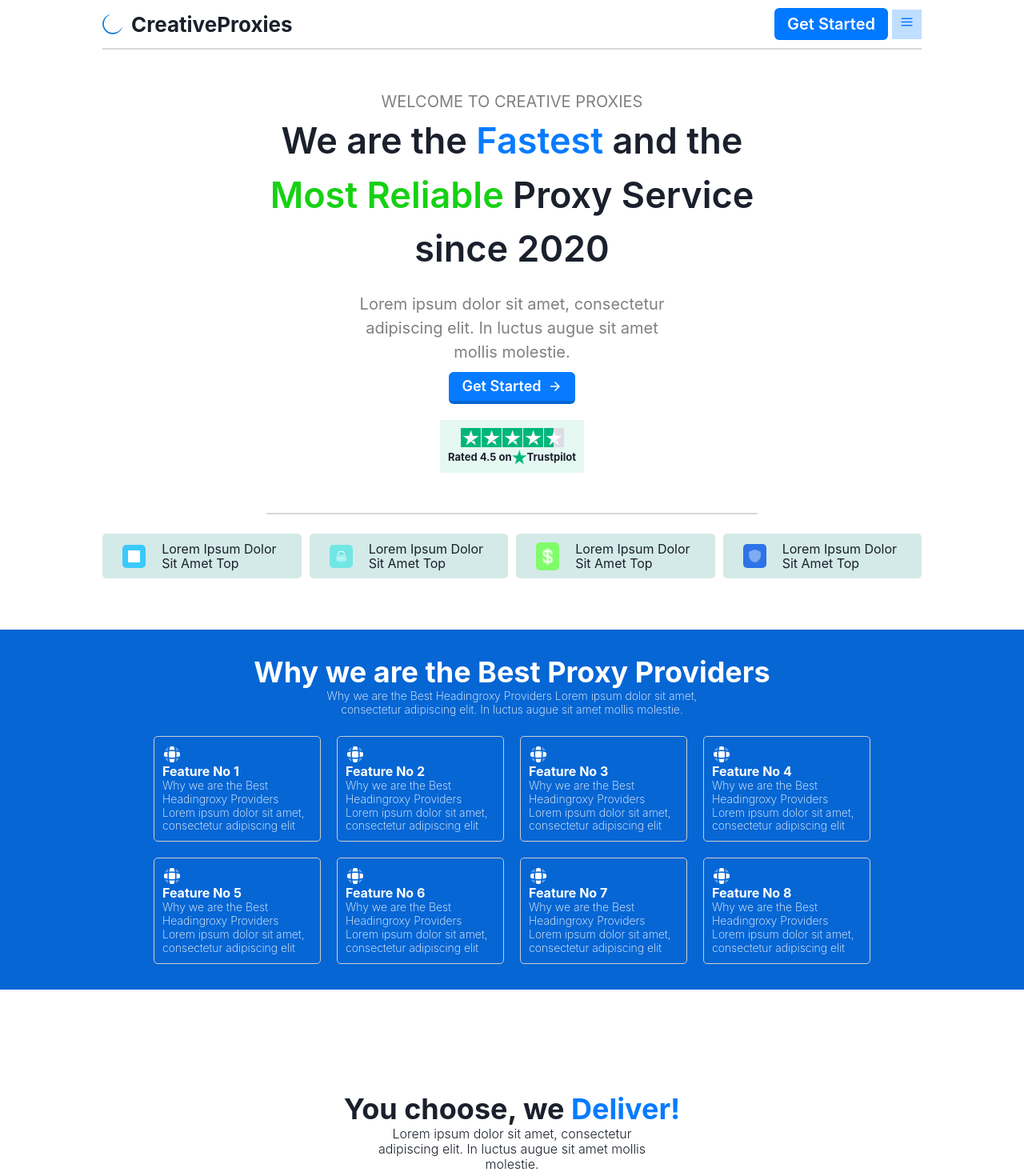
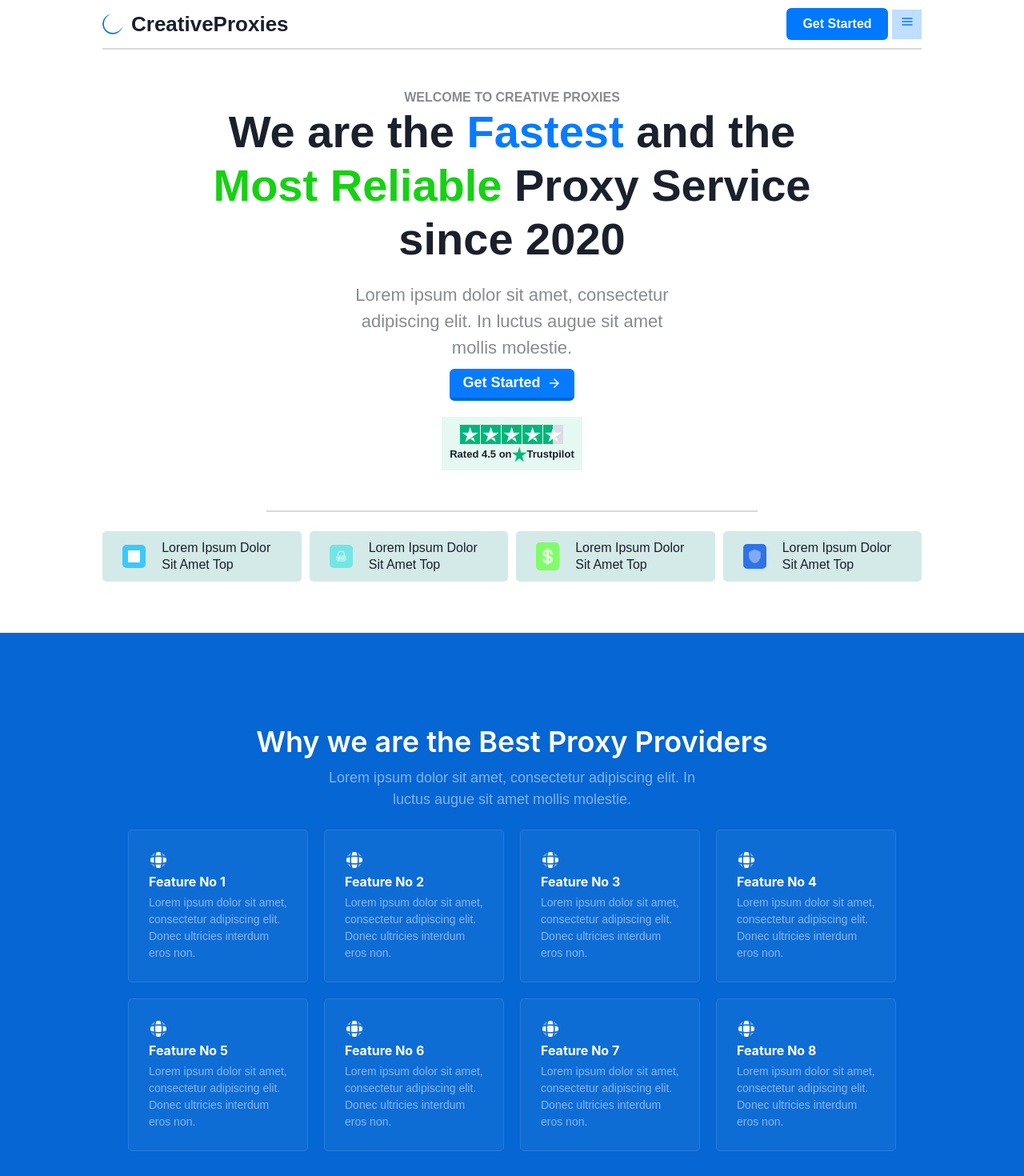
Before and after one commit to Aditya-Raj-Dev/FlameCloud, a React (Create React App) app in the folder project/: page / in a window 1280 px wide. Shown: the top 1470 px of the page at 80% size. Built offline with nearby package versions, Linux system fonts and the light colour scheme.

Commit message:
till proxt done

```diff
--- a/project/src/App.css
+++ b/project/src/App.css
@@ -1,5 +1,6 @@
 .App {
   text-align: center;
+  font-family: 'Figtree', sans-serif;
 }
 
 .App-logo {
--- a/project/src/components/GetStarted.jsx
+++ b/project/src/components/GetStarted.jsx
@@ -24,18 +24,22 @@ const GetStarted = () => {
 
 
   return (
-    <Box w={["90%", "90%", "90%", "80%"]} margin="auto" mt="50px">
+    <Box w={["93%", "93%", "93%", "80%"]} margin="auto" mt="50px">
       <center>
-        <Text color="grey" fontSize={["sm", "md", "md", "xl"]}>
+        <Text color="#111822" opacity="50%" fontWeight="600"
+        lineHeight="19.2px"
+        fontSize={["14px","16px"]}
+        fontStyle="semibold">
           WELCOME TO CREATIVE PROXIES
         </Text>
       </center>
 
-      <Box margin="auto" w={["90%", "90%", "80%", "60%"]}>
+      <Box margin="auto" w={["95%", "90%", "85%", "80%"]}>
         <Text
-          fontSize={["25px", "28px", "35px", "45px"]}
+          fontSize={["30px", "30px", "45px", "56px"]}
           fontWeight="semibold"
           marginBottom="20px"
+          lineHeight={["30px","40px","50px","67px"]}
         >
           We are the <span style={{ color: "#077BFF" }}>Fastest</span> and the{" "}
           <span style={{ color: "#16D113" }}>Most Reliable</span> Proxy Service
@@ -43,10 +47,12 @@ const GetStarted = () => {
         </Text>
       </Box>
       <Text
-        color="grey"
-        w={["90%", "90%", "80%", "40%"]}
+        color="#111822"
+        opacity= "50%"
+        fontWeight="500"
+        w={["98%", "90%", "80%", "40%"]}
         m="auto"
-        fontSize={["sm", "md", "md", "xl"]}
+        fontSize={["18px","20px","22px"]}
         marginBottom="10px"
       >
         Lorem ipsum dolor sit amet, consectetur adipiscing elit. In luctus augue
@@ -57,7 +63,7 @@ const GetStarted = () => {
         backgroundColor="#077BFF"
         color="white"
         borderBottom="4px solid #0566D4"
-        fontSize="lg"
+        fontSize="18px"
         onClick={()=>navigate("/locationcheck")}
       >
         Get Started
@@ -131,7 +137,8 @@ const GetStarted = () => {
                 bg={i===0?"#3BC9FB":i===1?"#72E6E5":i===2?"#80FC6A":"#2E73E8"}>
                 <img src={item.img} alt="" width="15px" />
                 </Box>
-                <Text width="60%" lineHeight="18px">{item.text}</Text>
+                <Text width="60%" fontStyle="Regular"
+                lineHeight="21.6px" fontSize="16px">{item.text}</Text>
             </Flex>
         ))
      }
--- a/project/src/components/Navbar.jsx
+++ b/project/src/components/Navbar.jsx
@@ -5,7 +5,7 @@ import { useNavigate } from "react-router-dom";
 const Navbar = () => {
   const navigate=useNavigate()
   return (
-    <Box w={["90%","90%","90%","80%"]} margin="auto" fontSize={["14px", "14px", "15px", "17px"]}>
+    <Box w={["90%","90%","90%","80%"]} margin="auto" fontSize={[ "16px"]}>
       <Flex alignItems="center" marginTop="10px" justifyContent="space-between">
         <Flex alignItems="center">
           <svg
@@ -44,7 +44,11 @@ const Navbar = () => {
           </p>
           <p>FAQS</p>
           <p>Blogs</p>
-          <Flex alignItems="center" gap="2px">
+
+
+        </Flex>
+        <Flex alignItems="center" gap="2px"
+         display={["none", "none", "none","none", "none","flex"]}>
             <svg
               width="16"
               height="12"
@@ -81,12 +85,13 @@ const Navbar = () => {
             ></div>
             <p>Log in</p>
           </Flex>
-        </Flex>
         <Flex alignItems="center" gap="5px">
           <Button colorScheme="messenger"
            onClick={()=>navigate("/locationcheck")}
-           fontSize= {["sm","sm","sm",'xl']}
+           fontSize= {['16px']}
+           width={["auto","127px"]}
           >Get Started</Button>
+
           <Box
             display={["block", "block", "block","block", "block", "none"]}
             paddingTop="3px"
@@ -95,6 +100,7 @@ const Navbar = () => {
             bg="rgba(7, 123, 255, 0.25)"
           >
             <HamburgerIcon color="#077BFF" />
+
           </Box>
         </Flex>
       </Flex>
--- a/project/src/components/Proxyproviders.jsx
+++ b/project/src/components/Proxyproviders.jsx
@@ -1,42 +1,71 @@
 import React from "react";
 import { Flex, Text, Box, Heading, Grid } from "@chakra-ui/react";
-import global from "../images/global.png"
+import global from "../images/global.png";
 const Proxyproviders = () => {
-    const num= [1,2,3,4,5,6,7,8]
+  const num = [1, 2, 3, 4, 5, 6, 7, 8];
   return (
     <Box bg="#0566D4" mt="4rem">
-      <Box  p="2rem  4rem 2rem 4rem" mt="4rem"
-      width="80%" margin="auto">
-        <Heading as="h2" size={["lg", "lg", "xl"]} color="white">
+      <Box p={["115px  0px 114px 0px",
+      "115px  1rem 114px 1rem",
+      "115px  4rem 114px 4rem"]}
+
+      width={["98%","98%","98%","85%"]} margin="auto">
+        <Heading
+          as="h2"
+          mb="10px"
+          fontWeight="600"
+          size={["xl", "xl", "xl"]}
+          color="white"
+        >
           Why we are the Best Proxy Providers
         </Heading>
-        <Heading color="#FFFFFF" width={["100%","100%","60%"]} margin="auto" as="h6" size="xs" fontWeight="200">
-          Why we are the Best Headingroxy Providers Lorem ipsum dolor sit amet,
-          consectetur adipiscing elit. In luctus augue sit amet mollis molestie.
-        </Heading>
+        <Text
+          color="#FFFFFF"
+          opacity="50%"
+          width={["100%", "100%", "50%"]}
+          margin="auto"
+          fontWeight="500"
+          fontSize={["15px","18px","18px"]}
+        >
+          Lorem ipsum dolor sit amet, consectetur adipiscing elit. In luctus
+          augue sit amet mollis molestie.
+        </Text>
         <br />
         <Grid
-         templateColumns={[ "repeat(1,1fr)","repeat(1,1fr)","repeat(2,1fr)","repeat(2,1fr)","repeat(4,1fr)"]}
+          templateColumns={[
+            "repeat(1,1fr)",
+            "repeat(1,1fr)",
+            "repeat(2,1fr)",
+            "repeat(2,1fr)",
+            "repeat(4,1fr)",
+          ]}
           gap="20px"
         >
-           {
-            num.map((item)=>(
+          {num.map((item) => (
             <Box
+             margin={["0px 4rem 0px 4rem","0px 4rem 0px 4rem","0px","0px"]}
+             bg= " rgba(255, 255, 255, 0.04)"
               textAlign="left"
-          padding="10px"
+              padding="25px 25px 25px 25px"
               borderRadius="5px"
-          border="1px solid rgba(205, 205, 205)">
+              border="1px solid rgba(255, 255, 255, 0.1)"
+            >
               <img src={global} alt="" />
-             <Heading as='h5' size='sm' color="white">
+              <Heading as="h5" size="sm" color="white"   mt="6px">
                 Feature No {item}
               </Heading>
-            <Heading color="#FFFFFF"  margin="auto" as="h6" size="xs" fontWeight="200">
-          Why we are the Best Headingroxy Providers Lorem ipsum dolor sit amet,
-          consectetur adipiscing elit
-        </Heading>
+              <Text
+              mt="6px"
+                color="#FFFFFF"
+                opacity="50%"
+               fontSize="14px"
+               fontWeight="400"
+              >
+           Lorem ipsum dolor sit amet, consectetur adipiscing elit. Donec ultricies interdum eros non.
+
+              </Text>
             </Box>
-            ))
-           }
+          ))}
         </Grid>
       </Box>
     </Box>
--- a/project/src/index.css
+++ b/project/src/index.css
@@ -1,13 +1,5 @@
 body {
   margin: 0;
-  font-family: -apple-system, BlinkMacSystemFont, 'Segoe UI', 'Roboto', 'Oxygen',
-    'Ubuntu', 'Cantarell', 'Fira Sans', 'Droid Sans', 'Helvetica Neue',
-    sans-serif;
   -webkit-font-smoothing: antialiased;
   -moz-osx-font-smoothing: grayscale;
 }
-
-code {
-  font-family: source-code-pro, Menlo, Monaco, Consolas, 'Courier New',
-    monospace;
-}
```
Also changed, not shown: 1 other file (tests, documents, lock files or other folders). Lines whose indentation alone changed are shown as unchanged.
